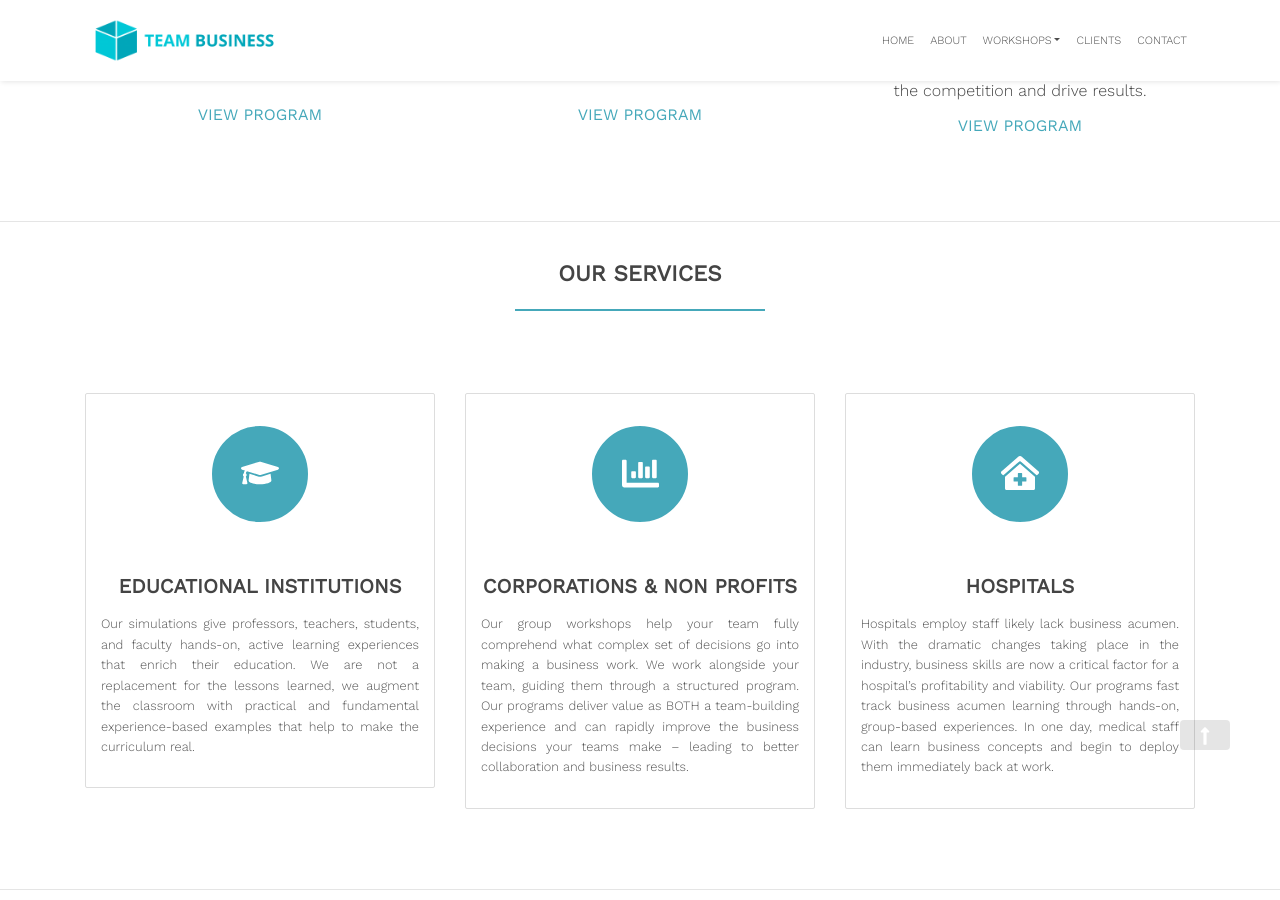
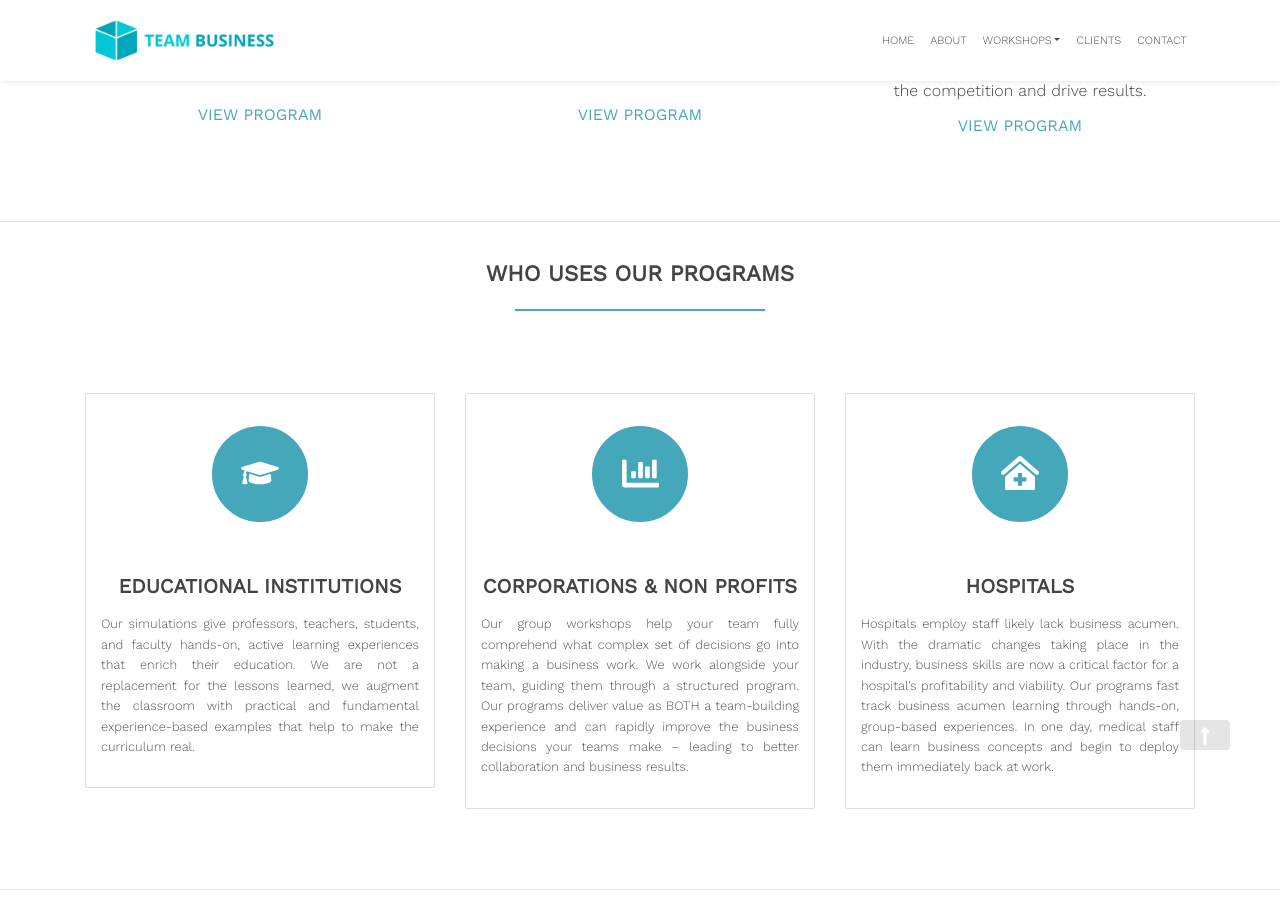
Before and after one commit to zac-heisey/team-business, a Jekyll site: the page built from index.md, in a window 1280 px wide and 900 px high, scrolled down 2233 px. Built offline with Jekyll 4.4.1, drawn with Linux system fonts in a browser that asks for light colours.

Commit message:
Update from Forestry.io Lara Azzam updated index.md

```diff
--- a/index.md
+++ b/index.md
@@ -12,7 +12,7 @@ video-id: zWNO2mUUcYA
 sections:
 - heading: Our Programs
   include: programs.html
-- heading: Our Services
+- heading: Who Uses Our Programs
   include: services.html
 - heading: What Our Clients Say
   include: testimonial.html
```
